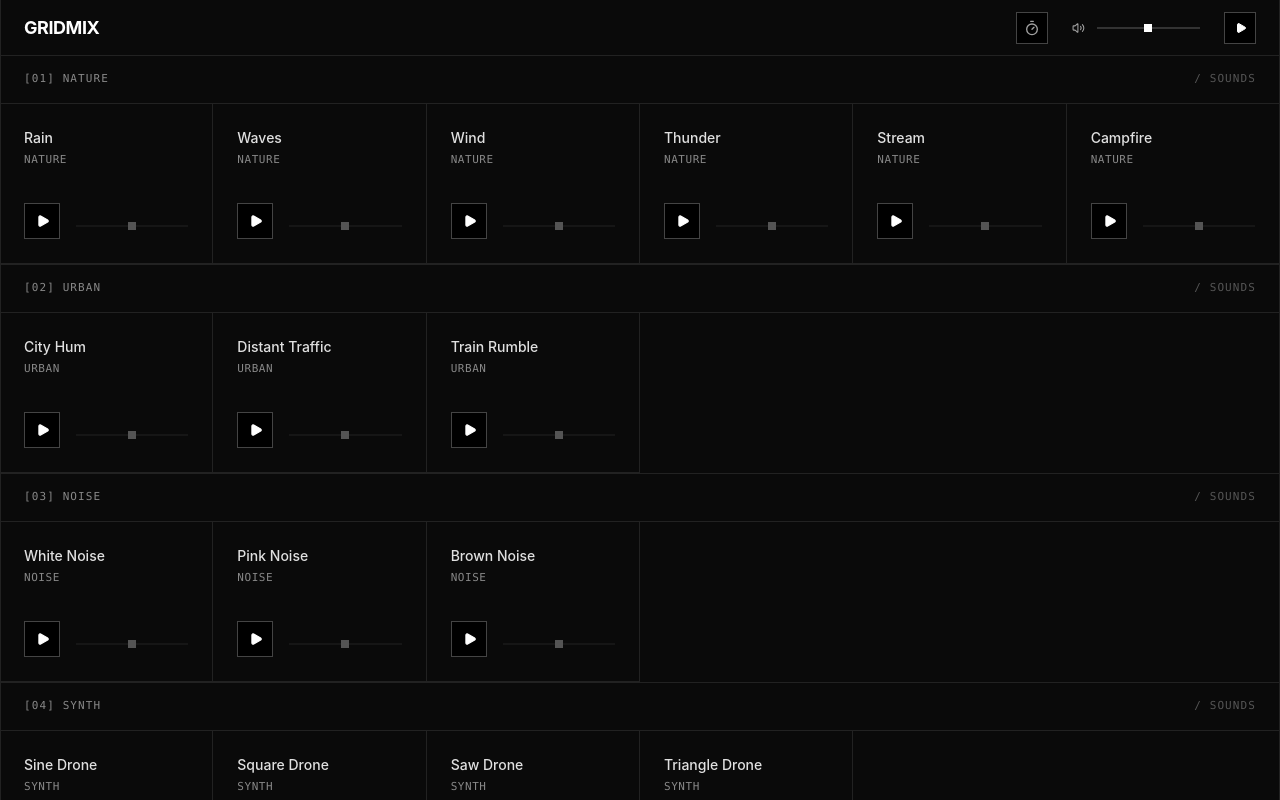
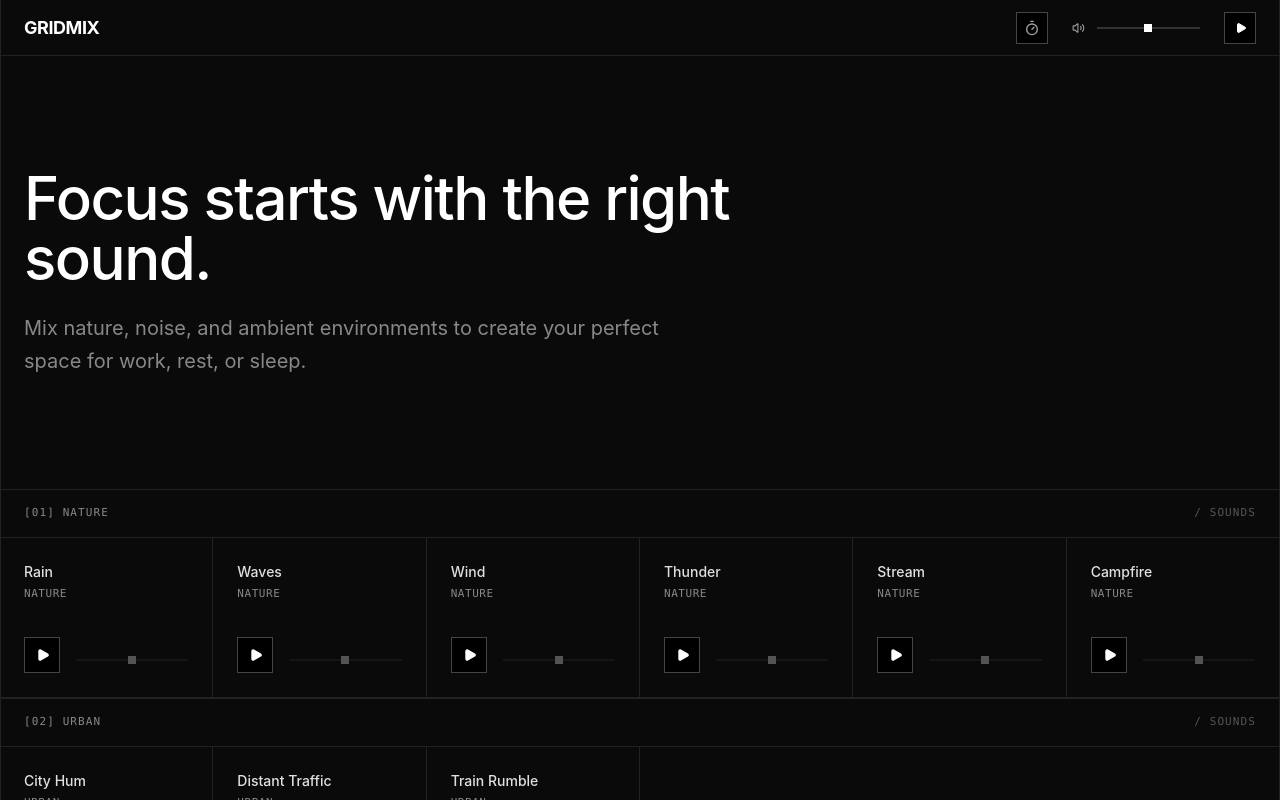
Before and after one commit to phalla-doll/grid-mix, a Next.js app: page / in a window 1280 px wide. Shown: the top 800 px of the page. Built offline with nearby package versions, Linux system fonts and the light colour scheme.

Commit message:
feat: Add hero section with tagline
Introduces a prominent hero section at the top of the SoundGrid component. This section displays a tagline and descriptive text to enhance the application's introduction and user experience.

```diff
--- a/components/SoundGrid.tsx
+++ b/components/SoundGrid.tsx
@@ -13,6 +13,17 @@ export function SoundGrid() {
 
   return (
     <main className="flex-1 pb-32">
+      <div className="w-full flex justify-center border-b border-[#222]">
+        <div className="max-w-7xl w-full mx-auto px-6 py-20 md:py-28">
+          <h1 className="text-4xl md:text-5xl lg:text-6xl font-medium text-white mb-6 tracking-tight max-w-3xl">
+            Focus starts with the right sound.
+          </h1>
+          <p className="text-[#888] text-lg md:text-xl max-w-2xl leading-relaxed">
+            Mix nature, noise, and ambient environments to create your perfect space for work, rest, or sleep.
+          </p>
+        </div>
+      </div>
+
       {CATEGORIES.map((category, index) => {
         const categorySounds = SOUNDS.filter(s => s.category === category);
         if (categorySounds.length === 0) return null;
```
